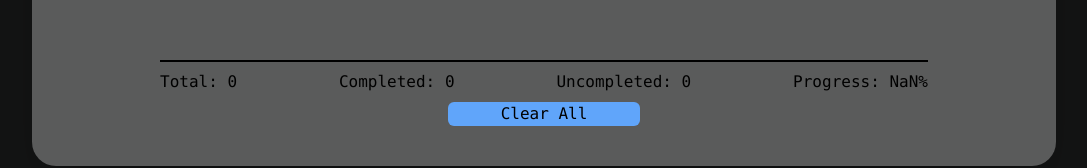
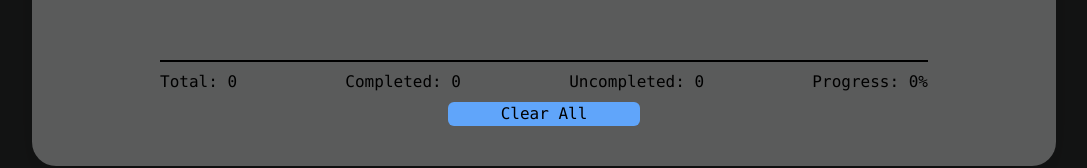
Before and after one commit to Fouji5131/daily-to-do-list, a React (Create React App) app: page / in a window 1280 px wide. Shown: the part 554-722 px from the top of the page, without its empty margins (96-1183 px from the left). Built offline with nearby package versions, Linux system fonts and the light colour scheme.

Commit message:
all functionality okay

```diff
--- a/src/App.js
+++ b/src/App.js
@@ -15,7 +15,8 @@ function App() {
   const noOfItems = items.length;
   const noOfCompleted = items.filter((item) => item.isChecked).length;
   const noOfUnCompleted = noOfItems - noOfCompleted;
-  const progress = Math.trunc((noOfCompleted / noOfItems) * 100);
+  const progress =
+    items.length == 0 ? "0" : Math.trunc((noOfCompleted / noOfItems) * 100);
 
   const isDisabled = inputValue.trim() === "";
   const buttonStyle = isDisabled
```
